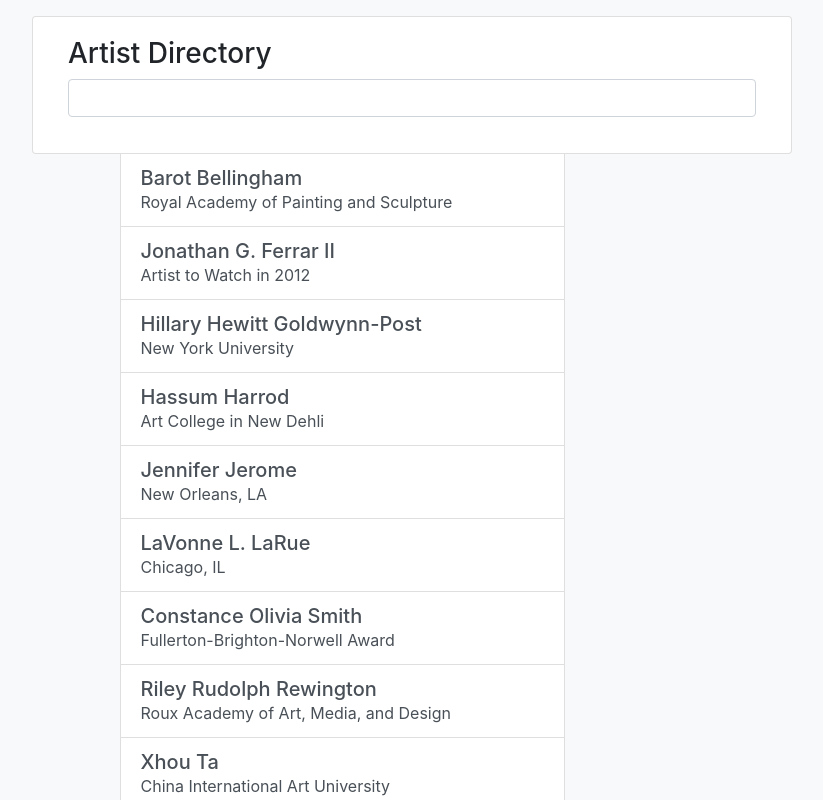
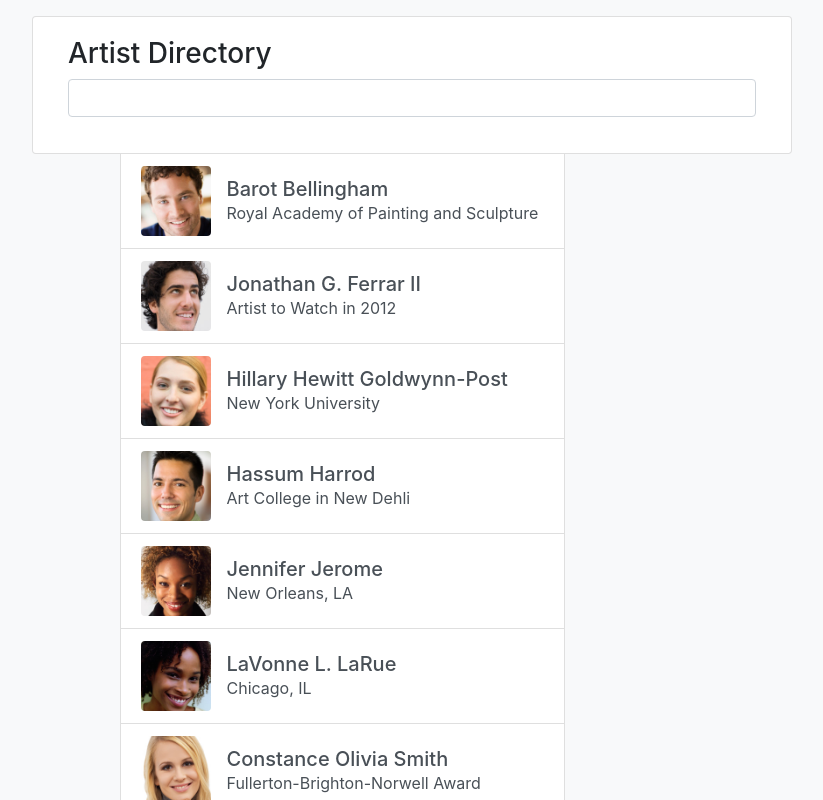
Before and after one commit to apothecat/angular-artist-directory, an Angular app: page / in a window 1280 px wide. Shown: the top 800 px of the page, without its empty margins (228-1051 px from the left). Built offline with nearby package versions, Linux system fonts and the light colour scheme.

Commit message:
Adds images to artist list. Adds 'highlight' property.

```diff
--- a/src/app/app.component.html
+++ b/src/app/app.component.html
@@ -19,8 +19,11 @@
       <div class="list-group">
         <a href="#" class="list-group-item list-group-item-action flex-column align-items-start"
           *ngFor="let artist of artists"
-            (click) ="showArtist(artist)">
+            (click) ="showArtist(artist)"
+            [style.backgroundColor]="artist.highlight ? '#EEE' : '#FFF'">
             <div class="media">
+              <img class="mr-3 rounded align-self-center img-fluid"
+                style="width: 70px" [src]= "'./assets/images/' + artist.shortname + '_tn.jpg'" alt="{{'Photo of ' + artist.name}}">
               <div class="media-body align-self-center">
                 <h5 class="m-0">{{ artist.name }}</h5>
                 {{ artist.reknown }}
--- a/src/app/app.component.ts
+++ b/src/app/app.component.ts
@@ -17,8 +17,9 @@
   query: string;
   artists: object;
 
-  showArtist(item: { name: string; }) {
+  showArtist(item) {
     this.query = item.name;
+    item.highlight = !item.highlight;
   }
 
   constructor() {
```
